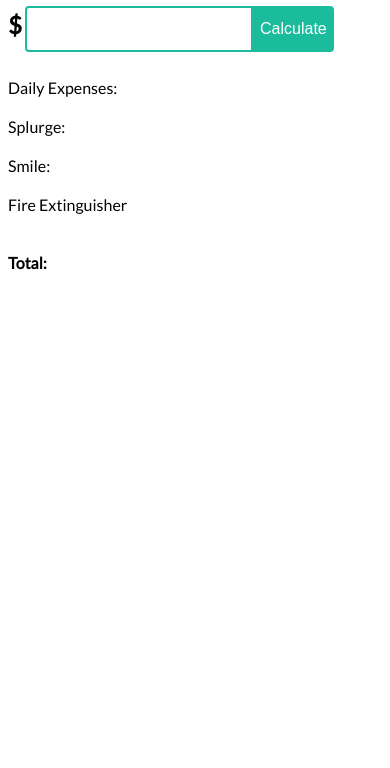
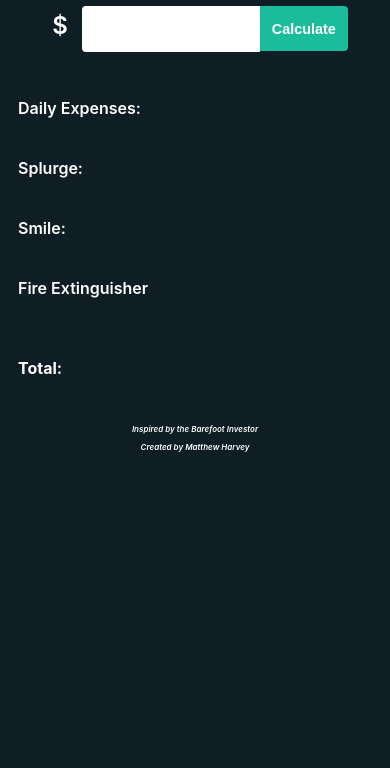
Before and after one commit to mattyaytch/barefootBuckets, a plain HTML site: page index.html in a window 390 px wide. Shown: the part 76-844 px from the top of the page. Drawn offline with Linux system fonts and the light colour scheme.

Commit message:
Overall Appearance Change
Changed CSS Colour Scheme / Responsive Layout
Added Media Queries

```diff
--- a/barefoot.js
+++ b/barefoot.js
@@ -17,7 +17,6 @@ function calculateBuckets (){
     console.log("Fire Extinguisher: $" + fireExtinguisherBucket.toFixed(0));
     console.log("Smile Bucket: $" + smileBucket.toFixed(0));
     console.log("Total: $" + total);
-
 }
 
 var input = document.getElementById('wage');
--- a/index.html
+++ b/index.html
@@ -8,10 +8,10 @@
     <link href="https://fonts.googleapis.com/css?family=Lato&display=swap" rel="stylesheet">
 </head>
 <body>
-
+    <div class="container">
     <h1>BarefootBuckets App</h1>
     <span>$</span> <input type="number" id="wage" name="wage" placeholder=""><button id="calculateBuckets" onclick="calculateBuckets()">Calculate</button>
-    <ul>
+    <ul class="text-left">
         <li id="expenses">Daily Expenses: </li>
         <li id="splurge">Splurge: </li>
         <li id="smile">Smile: </li>
@@ -19,7 +19,12 @@
         <br>
         <li id="total">Total: </li>
     </ul>
+    </div>
 
+    <footer><em>Inspired by the Barefoot Investor
+        <p>Created by Matthew Harvey</p>
+    </em>
+    </footer>
 
 
     <script src="barefoot.js"></script>
--- a/style.css
+++ b/style.css
@@ -1,44 +1,65 @@
 body {
-    font-family: 'Lato', sans-serif;
-}
+    background-color:#0e1e24;
+    font-family: -apple-system,BlinkMacSystemFont,"Segoe UI",Roboto,Helvetica,Arial,sans-serif,"Apple Color Emoji","Segoe UI Emoji","Segoe UI Symbol";
+    color: #ffffff;
+    font-weight: 600;
+    }
+
+    .container {
+        display: block;
+        width: 100%;
+        margin: 0 auto;
+        text-align: center;
+    }
+
+    .text-left {
+        text-align: left;
+        padding: 0 20%;
+    }
 
 span {
     font-size: 1.5rem;
-    font-weight: bold;
+    font-weight: 600;
+    padding-left: 10px;
+    padding-right: 10px;
 }
 
 input#wage {
-    border: 2px solid #1abc9c;
+    border: 2px solid #ffffff;
     border-radius: 4px 0 0 4px;
     padding: 12px;
-    width: 200px;
+    width: 150px;
     font-size: 16px;
     font-weight: bold;
 }
 
 input#wage:hover {
-    background-color: #1abc9c;
+    background-color: rgba(0,0,0,0.5);
     color: #ffffff;
     font-weight: bold;
+    /* border: 2px solid #ffffff; */
 }
 
-nput#wage:active {
-    border: none;
+input::-webkit-outer-spin-button,
+input::-webkit-inner-spin-button {
+  -webkit-appearance: none;
 }
 
 button#calculateBuckets {
     background-color: #1abc9c;
     border: 2px solid #1abc9c;
     border-radius: 0 4px 4px 0;
-    padding: 12px 5px;
+    padding: 12.5px 10px;
     /* height: 52px; */
-    font-size: 1rem;
+    font-size: 0.9rem;
+    font-weight: bold;
     color: #ffffff;
 }
 
 button#calculateBuckets:hover {
     background-color: #18997f;
-    transition: eas-in-out 0.8s;
+    border: 2px solid #158670;
+    transition: ease-in-out 0.2s;
 }
 
 ul {
@@ -47,14 +68,40 @@ ul {
 }
 
 ul li {
-    padding: 10px 0 10px 0;
+    padding: 20px 0 20px 0;
 }
 
-ul li:hover {
+ul li:hover,:focus {
     background-color: #1abc9c;
     color: #ffffff;
+    border-radius: 2px;
+    padding-left: 5px;
 }
 
 ul li:nth-last-child(1){
     font-weight: bold;
 }
+
+footer {
+    font-size: 0.5rem;
+    text-align: center;
+    background-color:
+}
+
+@media only screen and (max-width: 600px){
+    h1 {
+    text-align: center;
+    }
+
+    .container {
+        display: block;
+        width: 100%;
+        margin: 0 auto;
+        text-align: center;
+    }
+
+    .text-left {
+        text-align: left;
+        padding: 10px;
+    }
+}
```
